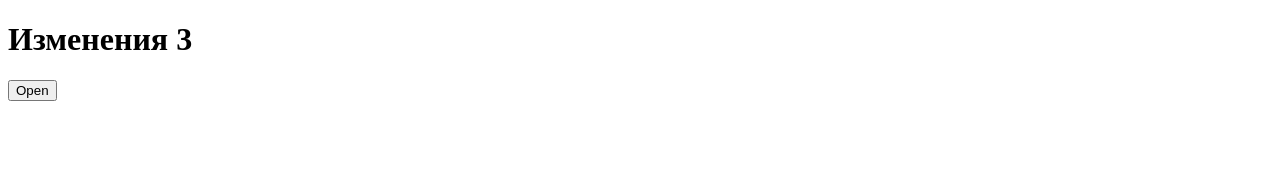
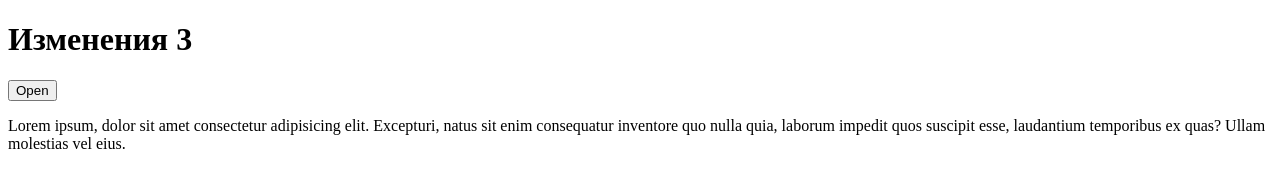
Before and after one commit to Sapar-ali/Taxi-nomad, a plain HTML site: page index.html in a window 1280 px wide. Drawn offline with Linux system fonts and the light colour scheme.

Commit message:
description

```diff
--- a/index.html
+++ b/index.html
@@ -10,6 +10,7 @@
     <main>
         <h1> Изменения 3</h1>
         <button type="button"> Open</button>
+        <p>Lorem ipsum, dolor sit amet consectetur adipisicing elit. Excepturi, natus sit enim consequatur inventore quo nulla quia, laborum impedit quos suscipit esse, laudantium temporibus ex quas? Ullam molestias vel eius.</p>
     </main>
 </body>
 </html>
```
